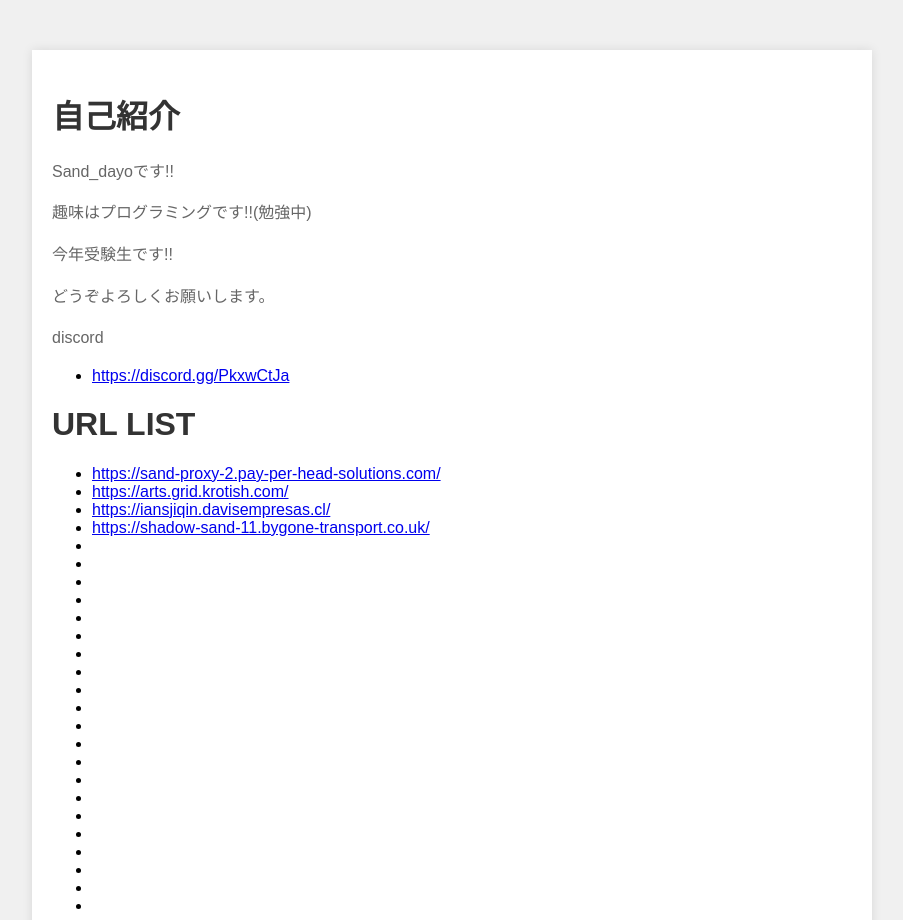
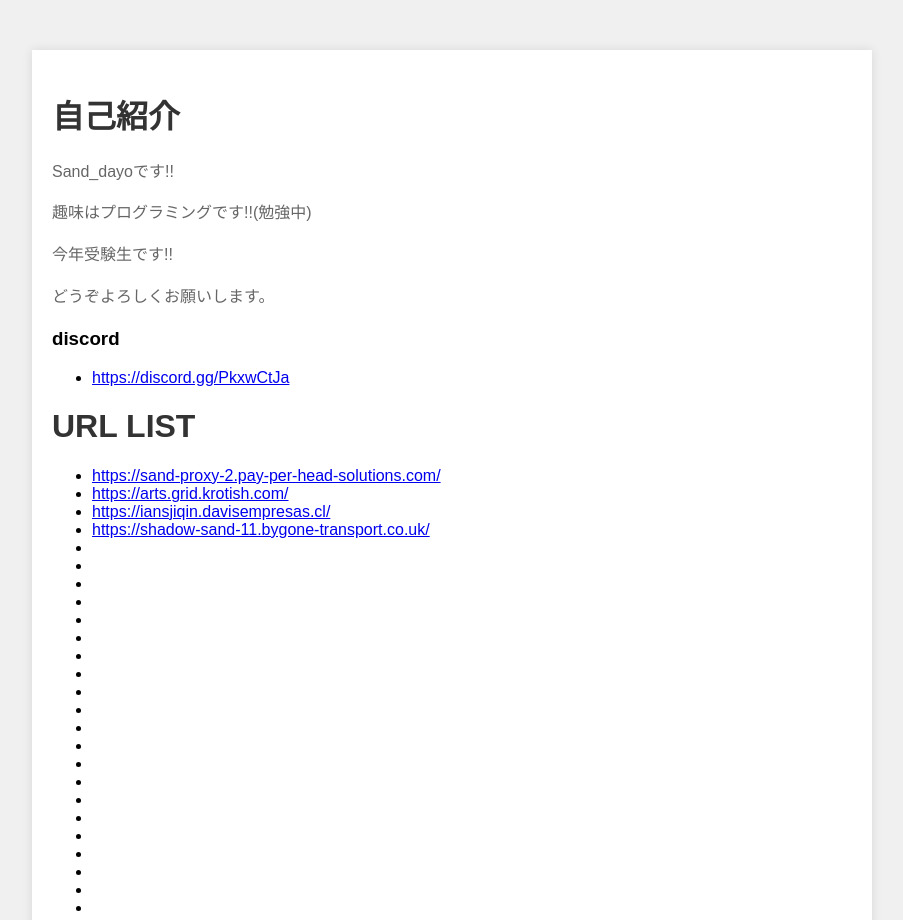
Before and after one commit to sandayo/sand-2024.github.io, a plain HTML site: page index.html in a window 1280 px wide. Shown: the top 920 px of the page, without its empty margins (188-1091 px from the left). Drawn offline with Linux system fonts and the light colour scheme.

Commit message:
Update index.html

```diff
--- a/index.html
+++ b/index.html
@@ -34,7 +34,7 @@
         <p>趣味はプログラミングです!!(勉強中)</p>
         <p>今年受験生です!!</p>
         <p>どうぞよろしくお願いします。</p>
-        <p>discord</p>
+        <h3>discord</h3>
         <ul>
         <li><a href="https://discord.gg/PkxwCtJa">https://discord.gg/PkxwCtJa</a></li>
         </ul>
```
